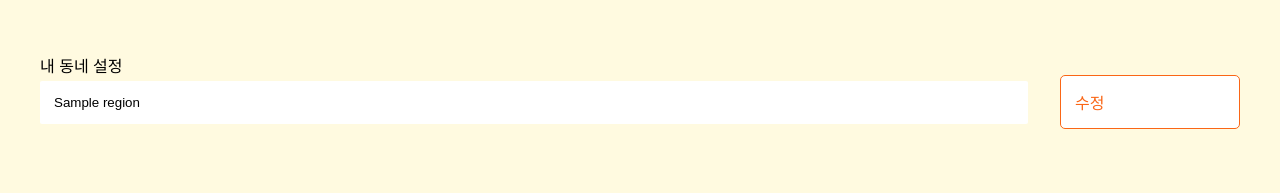
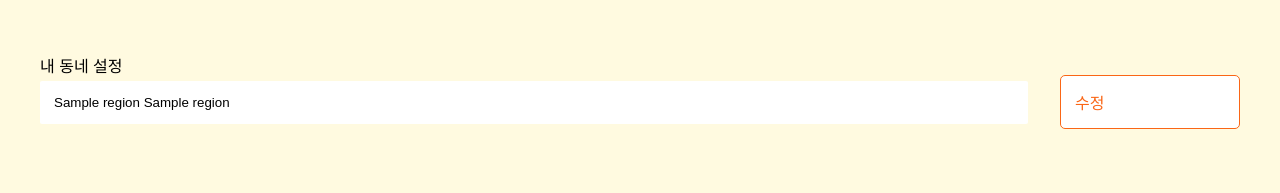
Before and after one commit to KimEuncheol222/remember, a Django app: template project_rmb/carrot_app/templates/carrot_app/location.html in a window 1280 px wide. Shown: the part 70-263 px from the top of the page. Run offline with Django 4.2, Linux system fonts and the light colour scheme; the template is opened without the code that fills it: most values are stand-ins (such as "Sample title", 1, 10 or a date in 2020); some libraries are stand-ins or nearby versions.

Commit message:
[Fix] 동네인증 인스턴스 표시 에러 해결

```diff
--- a/project_rmb/carrot_app/templates/carrot_app/location.html
+++ b/project_rmb/carrot_app/templates/carrot_app/location.html
@@ -30,7 +30,7 @@
           <form method="POST" action="/set_region/" id="region-form">
             {% csrf_token %}
             <div class="flex-box full-box between region-input">
-              <input type="text" id="region-setting" class="region-setting" name="region-setting" placeholder="예) 서울 강서구 화곡동" value="{% if region %}{{ region }}{% endif %}">
+              <input type="text" id="region-setting" class="region-setting" name="region-setting" placeholder="예) 서울 강서구 화곡동" value="{% if region and region.city_name and region.area_name %}{{ region.city_name }} {{ region.area_name }}{% endif %}">
               <button type="submit" class="ghost-button orange region-setting" style="width:15%" id="set-region-button">
                 {% if region %}
                   수정
```
